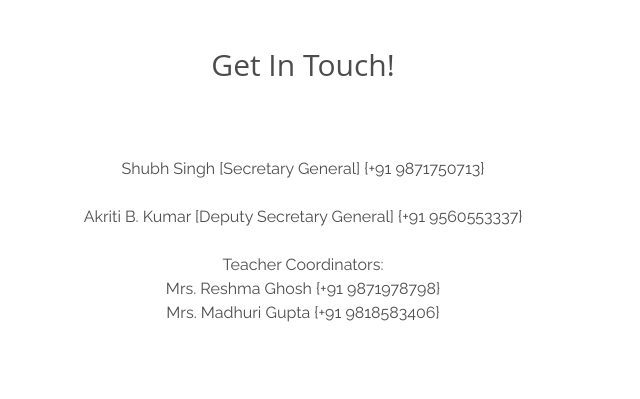
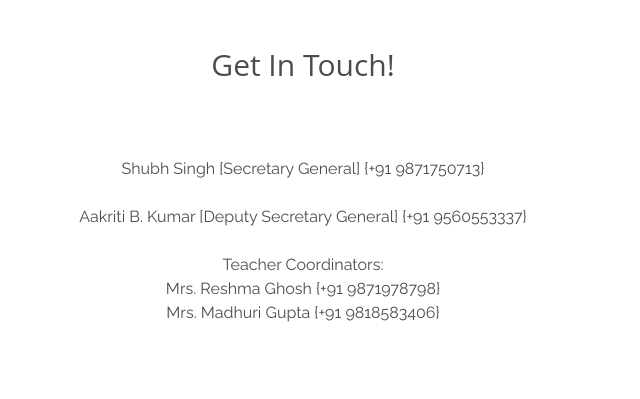
Before and after one commit to paxmun/v7, a plain HTML site: page index.html in a window 1280 px wide. Shown: the part 2278-2677 px from the top of the page, 337-977 px from the left. Drawn offline with nearby package versions, Linux system fonts and the light colour scheme; a web font is replaced by a local one.

Commit message:
Update index.html

```diff
--- a/index.html
+++ b/index.html
@@ -661,7 +661,7 @@ TEXT
                     <p style="color: rgba(0, 0, 0, 0.7);">
                     Shubh Singh [Secretary General]
                     {+91 9871750713}<br><br>
-                    Akriti B. Kumar  [Deputy Secretary General]
+                    Aakriti B. Kumar  [Deputy Secretary General]
                     {+91 9560553337}<br><br>
   		    Teacher Coordinators:<br>
 		    Mrs. Reshma Ghosh
```
